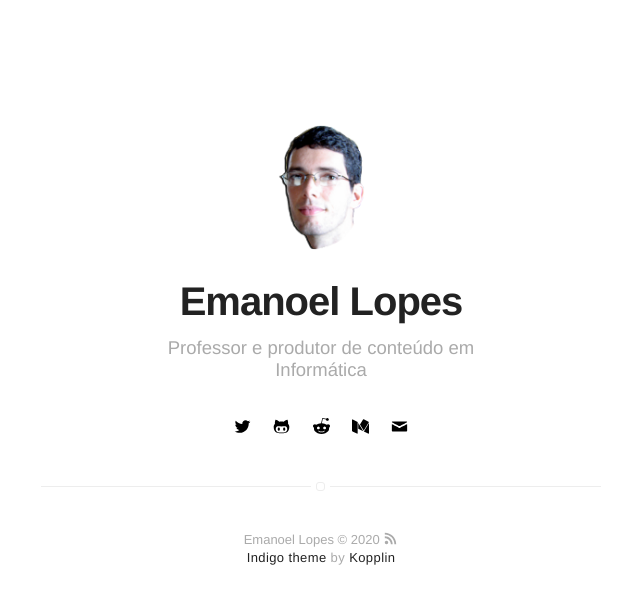
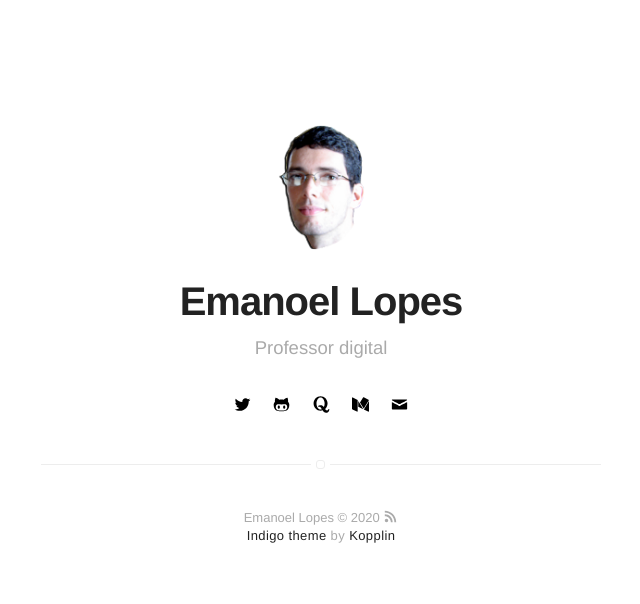
Before and after one commit to emanoelopes/emanoelopes.github.io, a Jekyll site: the page built from index.html, in a window 1280 px wide. Shown: the top 604 px of the page, without its empty margins (319-959 px from the left). Built offline with Jekyll 4.4.1, drawn with Linux system fonts in a browser that asks for light colours.

Commit message:
Update _config.yml
Bio and quora profile.

```diff
--- a/_config.yml
+++ b/_config.yml
@@ -1,6 +1,6 @@
 # main text of home
 name: Emanoel Lopes
-bio: Professor e produtor de conteúdo em Informática
+bio: Professor digital
 
 # twitter summary info
 description: Página inicial
@@ -45,8 +45,8 @@ twitter: emanoelopes
 github: emanoelopes
 # lastfm: mylastfm
 # stackoverflow: 7044681/mystackoverflow
-# quora: userquora
-reddit: emanoelopes
+quora: https://www.quora.com/profile/Emanoel-Lopes
+# reddit: emanoelopes
 medium: emanoelopes
 # vimeo: myvimeo
 email: emanoelopes@gmail.com
```
